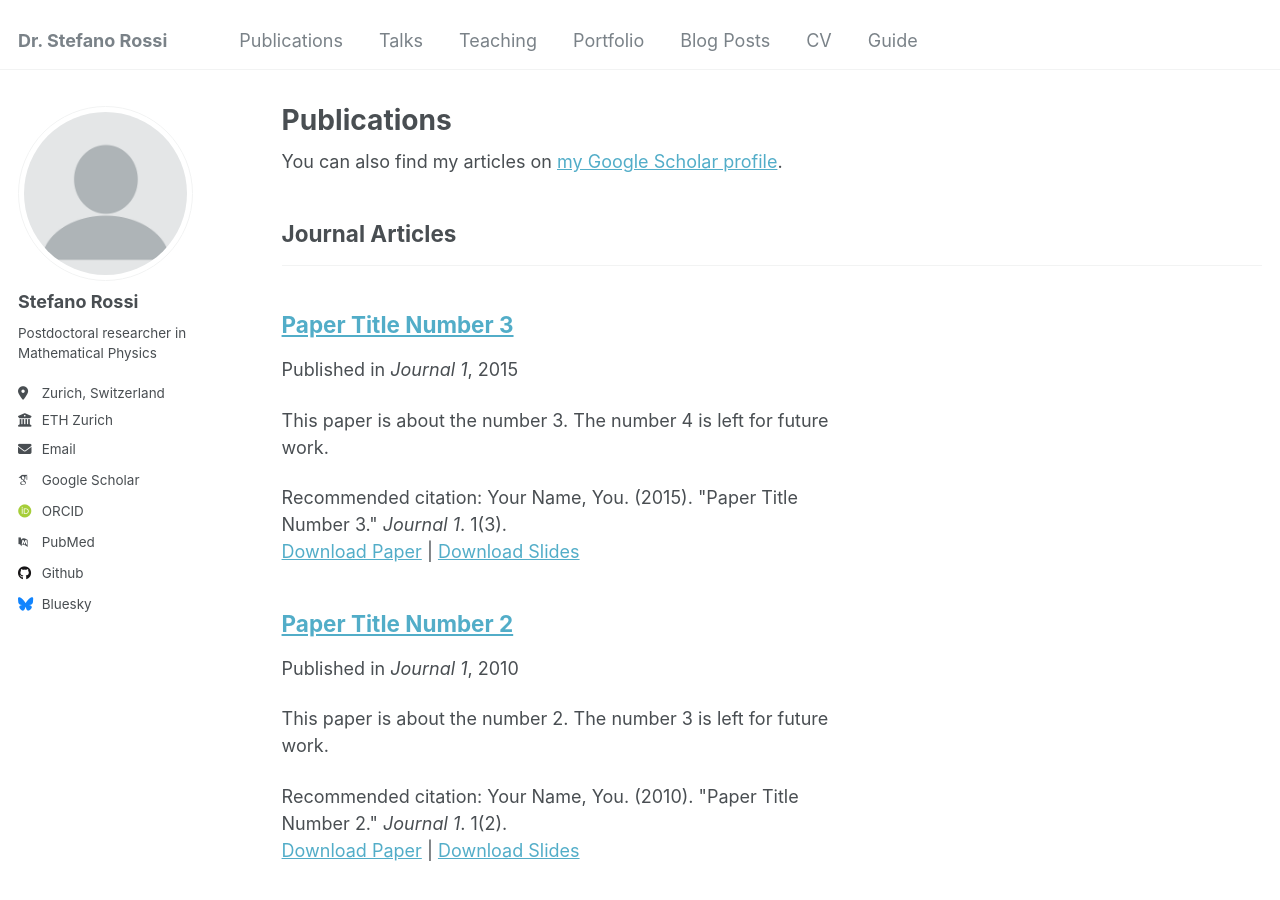
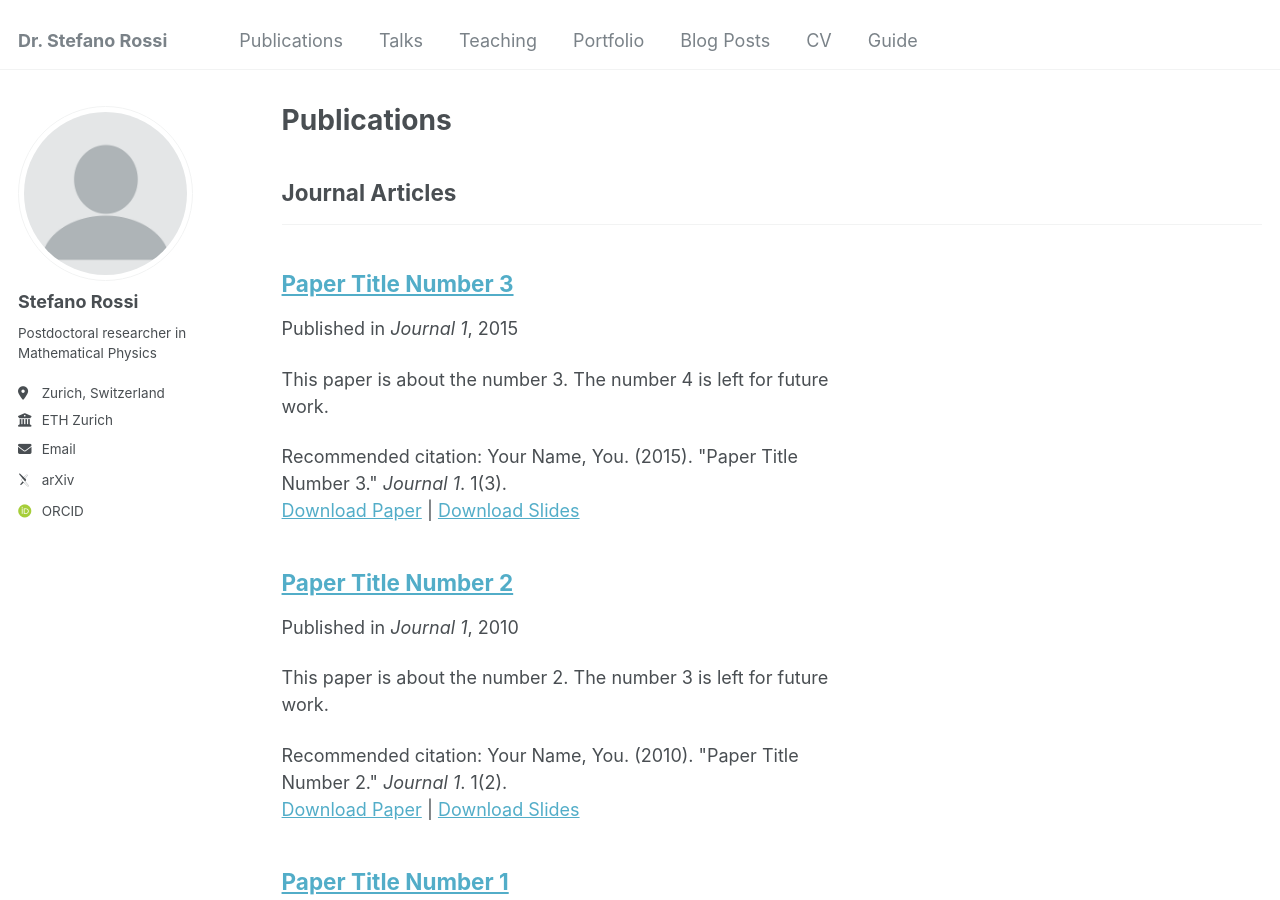
Before and after one commit to StefRossi/StefRossi.github.io, a Jekyll site: the page built from _pages/publications.html, in a window 1280 px wide and 900 px high. Built offline with Jekyll 4.4.1, drawn with Linux system fonts in a browser that asks for light colours; some web fonts are replaced; part of the change alters nothing that is shown.

Commit message:
Update _config.yml

```diff
--- a/_config.yml
+++ b/_config.yml
@@ -31,24 +31,24 @@ author:
   email            : "stefano.rossi@math.ethz.ch"
 
   # Academic websites
-  arxiv            : # URL - Update with the correct link to your profile
-  googlescholar    : "https://scholar.google.com/citations?user=PS_CX0AAAAAJ"
+  arxiv            :  http://arxiv.org/a/rossi_s_2
+  googlescholar    : #"https://scholar.google.com/citations?user=PS_CX0AAAAAJ"
   impactstory      : # URL
-  orcid            : "http://orcid.org/yourorcidurl"
+  orcid            : https://orcid.org/0000-0003-4305-3404
   semantic         : # URL
-  pubmed           : "https://www.ncbi.nlm.nih.gov/pubmed/?term=john+snow"
+  pubmed           : #"https://www.ncbi.nlm.nih.gov/pubmed/?term=john+snow"
   researchgate     : # URL
 
   # Repositories and software development
   bitbucket        : # Username - Update with your username on the site
   codepen          : # Username
   dribbble         : # Username
-  github           : "academicpages"
+  github           : #"academicpages"
   kaggle           : # Username
   stackoverflow    : # User number or user number and name (i.e., use "1" or "1/jeff-atwood")
 
   # Social media
-  bluesky          : "bsky.app" # Replace this with you Bluesky username
+  bluesky          : #"bsky.app" # Replace this with you Bluesky username
   facebook         : # Username
   flickr           : # Username
   foursquare       : # Username
```
